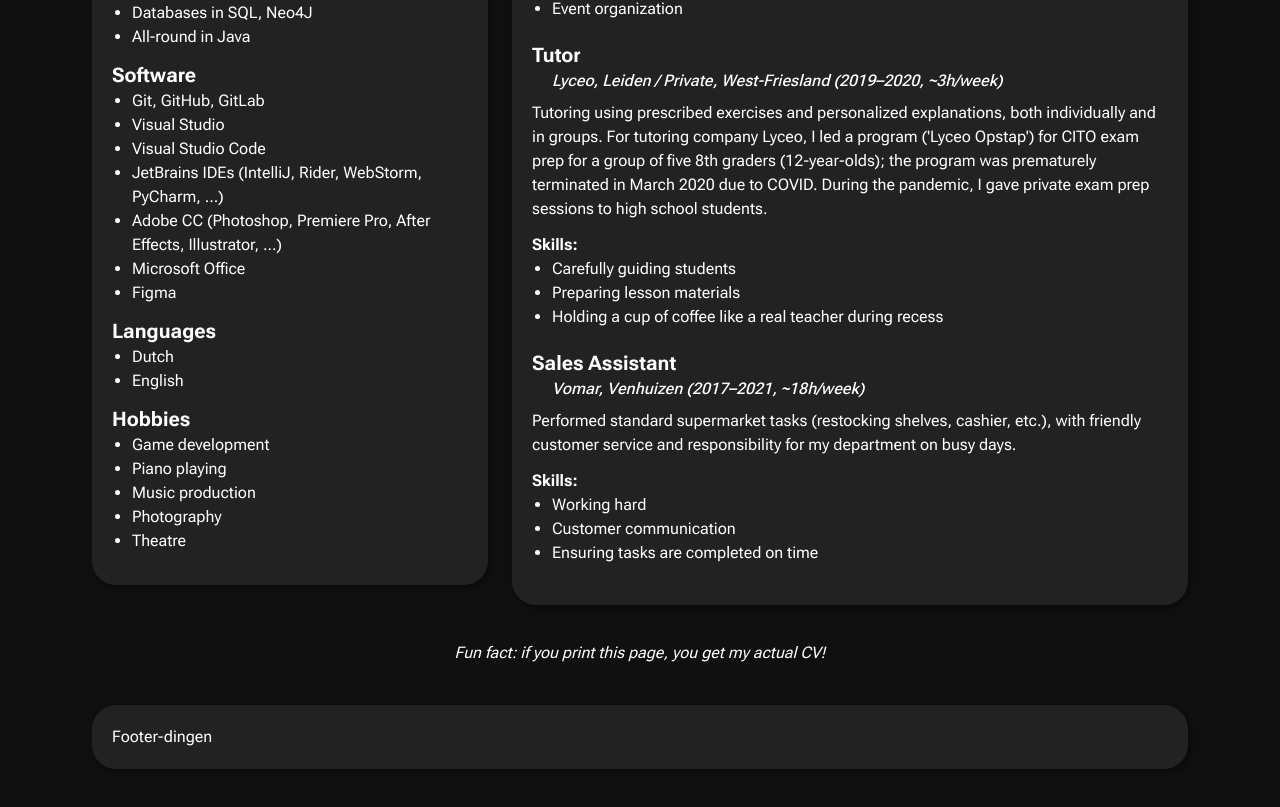
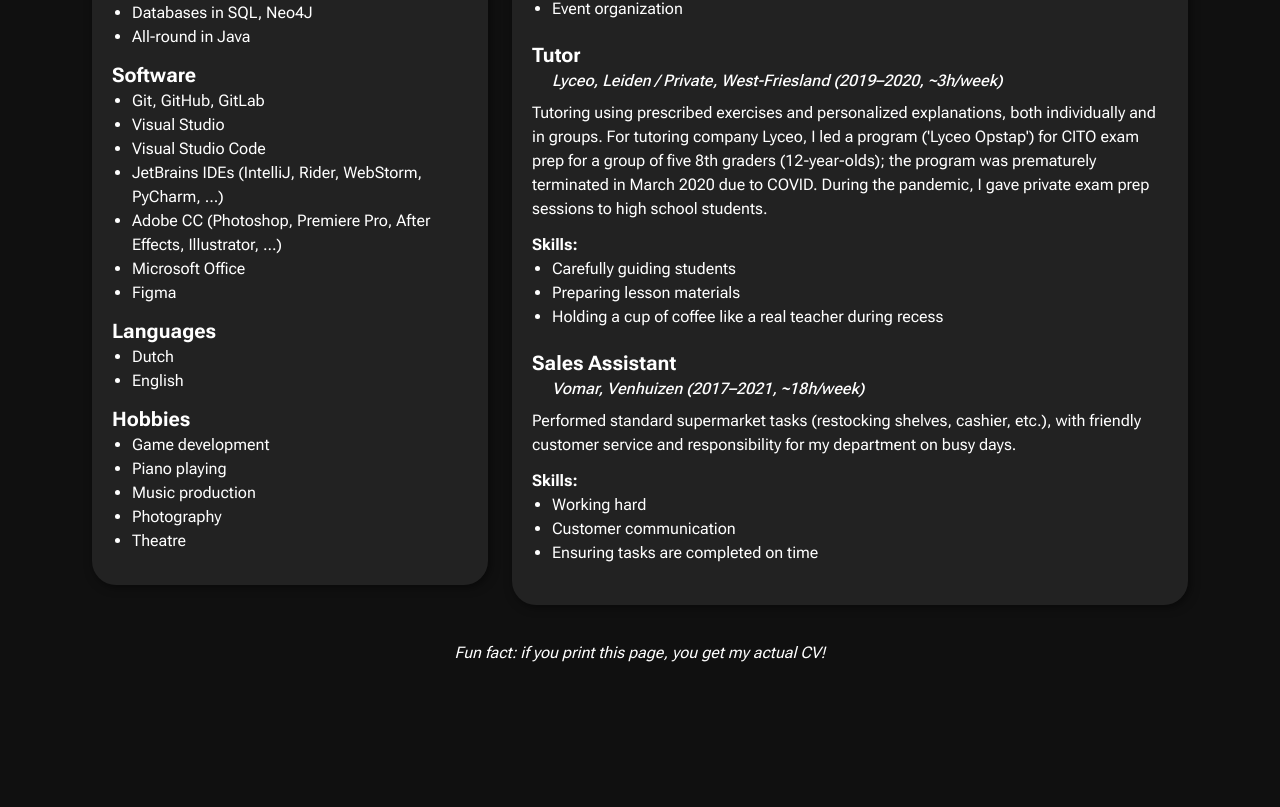
Before and after one commit to sjerpsthomas/website, a Next.js app: page /en/cv in a window 1280 px wide. Shown: the part 1343-2150 px from the top of the page. Built offline with nearby package versions, Linux system fonts and the light colour scheme.

Commit message:
Remove footer, for now

```diff
--- a/src/app/[locale]/cv/page.tsx
+++ b/src/app/[locale]/cv/page.tsx
@@ -2,7 +2,6 @@ import {Header} from "@/components/header/Header";
 import {Locale} from "@/i18n/routing";
 import {AbilitiesBlock} from "@/app/[locale]/cv/AbilitiesBlock";
 import {ExperienceBlock} from "@/app/[locale]/cv/ExperienceBlock";
-import {Footer} from "@/components/Footer";
 import {EducationBlock} from "@/app/[locale]/cv/EducationBlock";
 
 
@@ -56,9 +55,6 @@ export default async function CVPage({ params }: { params: Promise<{ locale: str
         <p className='block print:hidden'>{dict.factDigital}</p>
         <p className='hidden print:block'>{dict.factPrint}</p>
       </div>
-
-      {/* Footer */}
-      <Footer locale={locale}/>
     </>
   );
 }
--- a/src/app/[locale]/page.tsx
+++ b/src/app/[locale]/page.tsx
@@ -1,6 +1,5 @@
 import {Header} from "@/components/header/Header";
 import {Locale} from "@/i18n/routing";
-import {Footer} from "@/components/Footer";
 
 
 export default async function HomePage({ params }: { params: Promise<{ locale: string }> }) {
@@ -16,9 +15,6 @@ export default async function HomePage({ params }: { params: Promise<{ locale: s
       <main>
         {/* TODO */}
       </main>
-
-      {/* Footer */}
-      <Footer locale={locale}/>
     </>
   );
 }
--- a/src/app/[locale]/portfolio/page.tsx
+++ b/src/app/[locale]/portfolio/page.tsx
@@ -1,6 +1,5 @@
 import {Header} from "@/components/header/Header";
 import {Locale} from "@/i18n/routing";
-import {Footer} from "@/components/Footer";
 import {PortfolioBlock} from "@/app/[locale]/portfolio/PortfolioBlock";
 
 
@@ -37,9 +36,6 @@ export default async function PortfolioPage({ params }: { params: Promise<{ loca
       <div className='text-center text-sm mt-6 mb-3 italic'>
         <p className='hidden print:block'>{dict.factPrint}</p>
       </div>
-
-      {/* Footer */}
-      <Footer locale={locale}/>
     </>
   );
 }
--- a/src/components/Footer.tsx
+++ /dev/null
@@ -1,24 +0,0 @@
-import {Block} from "@/components/Block";
-import {Locale} from "@/i18n/routing";
-
-
-const D = {
-  nl: {
-
-  },
-  en: {
-  },
-};
-
-export function Footer({locale}: {locale: Locale}) {
-  // Get dictionary
-  const dict = D[locale];
-
-  return (<>
-    <footer className='mt-10 print:hidden'>
-      <Block>
-        Footer-dingen
-      </Block>
-    </footer>
-  </>)
-}
```
